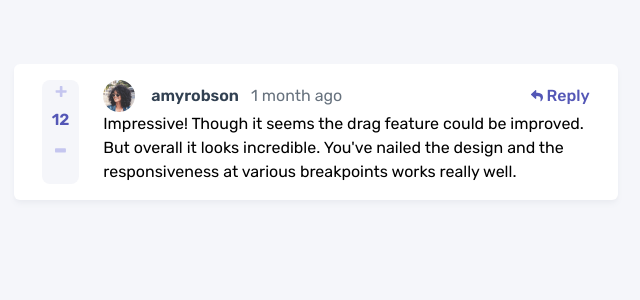
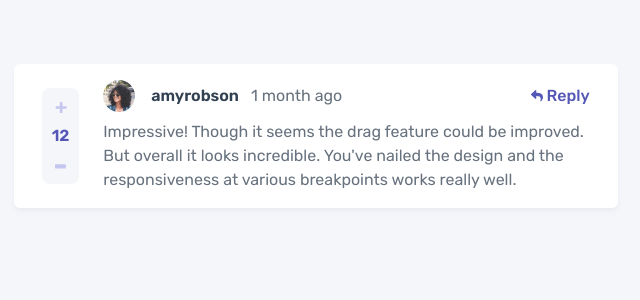
Before and after one commit to 4hmedhabib/100daysofcode, a Next.js app in the folder 01 - Comments-Section/code/: page / in a window 1280 px wide. Shown: the top 300 px of the page, without its empty margins (273-913 px from the left). Built offline with nearby package versions, Linux system fonts and the light colour scheme.

Commit message:
re structured to component

```diff
--- /dev/null
+++ b/01 - Comments-Section/code/components/Card/index.jsx
@@ -0,0 +1,9 @@
+const Card = ({ children }) => {
+  return (
+    <div className="shadow-md shadow-lightGray bg-white rounded-md px-7 py-4 lg:w-2/3 flex items-center">
+      {children}
+    </div>
+  );
+};
+
+export default Card;
--- /dev/null
+++ b/01 - Comments-Section/code/components/Comments/Comment/Counter.jsx
@@ -0,0 +1,32 @@
+import { Fragment } from "react";
+import Image from "next/image";
+
+const Counter = () => {
+  return (
+    <Fragment>
+      {/* Counter Card */}
+      <div className="card-counter bg-veryLightGray px-2 w-10 rounded-lg text-center py-2">
+        <div className="mb-1">
+          <Image
+            src="/icons/icon-plus.svg"
+            alt="icons-plus"
+            width="12"
+            height="12"
+          />
+        </div>
+        <h6 className="font-[600]  text-moderateBlue mb-1">12</h6>
+        <div>
+          <Image
+            src="/icons/icon-minus.svg"
+            alt="icons-minus"
+            className="my-2 h-auto"
+            width="12"
+            height="5"
+          />
+        </div>
+      </div>
+    </Fragment>
+  );
+};
+
+export default Counter;
--- /dev/null
+++ b/01 - Comments-Section/code/components/Comments/Comment/index.jsx
@@ -0,0 +1,49 @@
+import { Fragment } from "react";
+import Image from "next/image";
+
+const Content = () => {
+  return (
+    <Fragment>
+      {/* Card Body */}
+      <div className="ml-6 w-full">
+        <div
+          id="card-header"
+          className="flex justify-between items-center mb-2"
+        >
+          <div className="flex items-center">
+            <Image
+              src="/avators/image-amyrobson.png"
+              alt=""
+              width="32"
+              height="32"
+            />
+            <h6 className="ml-4 text-darkBlue mr-3 font-[600] font-rubik">
+              amyrobson
+            </h6>
+            <span className="text-grayishBlue text-md font-[400]">
+              1 month ago
+            </span>
+          </div>
+          <div className="flex items-center">
+            <Image
+              src="/icons/icon-reply.svg"
+              alt="icons-plus"
+              width="12"
+              height="12"
+            />
+            <h6 className="ml-1 text-moderateBlue font-[500]">Reply</h6>
+          </div>
+        </div>
+        <div>
+          <p className=" text-grayishBlue leading-6 tracking-normal">
+            Impressive! Though it seems the drag feature could be improved. But
+            overall it looks incredible. You've nailed the design and the
+            responsiveness at various breakpoints works really well.
+          </p>
+        </div>
+      </div>
+    </Fragment>
+  );
+};
+
+export default Content;
--- /dev/null
+++ b/01 - Comments-Section/code/components/Comments/index.jsx
@@ -0,0 +1,15 @@
+import { Fragment } from "react";
+import { Card, Counter, Content } from "../../components";
+
+const Comments = () => {
+  return (
+    <Fragment>
+      <Card>
+        <Counter />
+        <Content />
+      </Card>
+    </Fragment>
+  );
+};
+
+export default Comments;
--- /dev/null
+++ b/01 - Comments-Section/code/components/index.js
@@ -0,0 +1,4 @@
+export { default as Card } from "./Card";
+export { default as Counter } from "./Comments/Comment/Counter";
+export { default as Content } from "./Comments/Comment/";
+export { default as Comments } from "./Comments/";
--- a/01 - Comments-Section/code/pages/index.js
+++ b/01 - Comments-Section/code/pages/index.js
@@ -1,68 +1,9 @@
-import Image from "next/image";
+import { Comments } from "../components";
 
 export default function Home() {
   return (
     <div id="container" className="px-2 font-rubik">
-      <div
-        id="card"
-        className="shadow-md shadow-lightGray bg-white rounded-md px-7 py-4 lg:w-2/3 flex"
-      >
-        <div className="card-counter bg-veryLightGray px-2 w-10 rounded-lg text-center">
-          <div className="mb-1">
-            <Image
-              src="/icons/icon-plus.svg"
-              alt="icons-plus"
-              width="12"
-              height="12"
-            />
-          </div>
-          <h6 className="font-[600]  text-moderateBlue mb-1">12</h6>
-          <div>
-            <Image
-              src="/icons/icon-minus.svg"
-              alt="icons-minus"
-              className="my-2 h-auto"
-              width="12"
-              height="5"
-            />
-          </div>
-        </div>
-
-        <div className="ml-6 w-full">
-          <div id="card-header" className="flex justify-between items-center">
-            <div className="flex items-center">
-              <Image
-                src="/avators/image-amyrobson.png"
-                alt=""
-                width="32"
-                height="32"
-              />
-              <h6 className="ml-4 text-darkBlue mr-3 font-[600] font-rubik">
-                amyrobson
-              </h6>
-              <span className="text-grayishBlue text-md font-[400]">
-                1 month ago
-              </span>
-            </div>
-            <div className="flex items-center">
-              <Image
-                src="/icons/icon-reply.svg"
-                alt="icons-plus"
-                width="12"
-                height="12"
-              />
-              <h6 className="ml-1 text-moderateBlue font-[500]">Reply</h6>
-            </div>
-          </div>
-          <div>
-            <p>
-              Impressive! Though it seems the drag feature could be improved.
-              But overall it looks incredible. You've nailed the design and the
-              responsiveness at various breakpoints works really well.
-            </p>
-          </div>
-        </div>
-      </div>
+      <Comments />
     </div>
   );
 }
```
